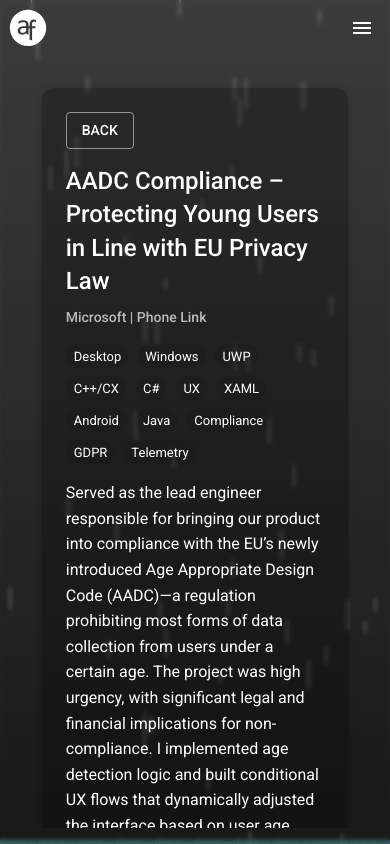
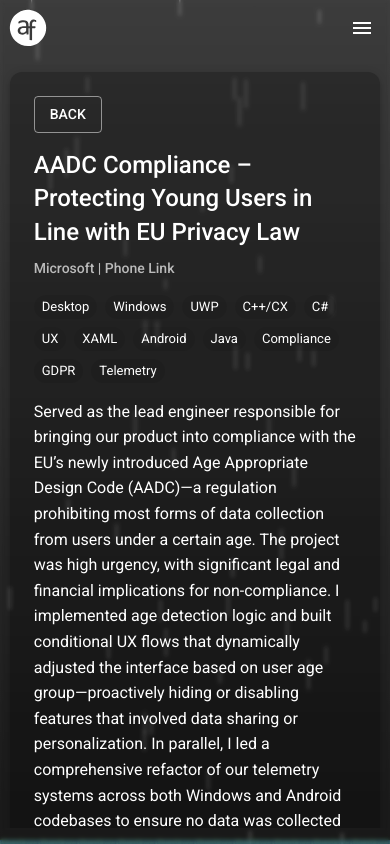
Before and after one commit to afisch710/alexfischman.dev, a Next.js app in the folder web/: page /experience/aadc-compliance-protecting-young-users-in-line-with-eu-privacy-law in a window 390 px wide. Built offline with nearby package versions, Linux system fonts and the light colour scheme.

Commit message:
Standardize all page layouts to maximize use of real estate available (desktop + mobile support)

```diff
--- a/web/src/components/blog/BlogPost.tsx
+++ b/web/src/components/blog/BlogPost.tsx
@@ -13,7 +13,7 @@
 
 export default function BlogPost({ post }: BlogPostProps) {
     return (
-        <Container sx={{ py: 6 }}>
+        <Container sx={{ p: 0 }}>
             <Paper elevation={3} sx={{ p: { xs: 3, md: 6 }, borderRadius: 3, bgcolor: 'background.paper' }}>
                 <Button component={NextLink} href="/blog" variant="outlined" sx={{ mb: 4 }}>
                     ← Back to Blog
--- a/web/src/components/experience/ExperiencePage.tsx
+++ b/web/src/components/experience/ExperiencePage.tsx
@@ -27,7 +27,7 @@
     }
 
     return (
-        <Container sx={{ py: 4 }}>
+        <Container sx={{ p: 0 }}>
             <Paper
                 elevation={3}
                 sx={{
--- a/web/src/components/layout/PageLayout.tsx
+++ b/web/src/components/layout/PageLayout.tsx
@@ -6,6 +6,7 @@
 import { usePathname, useRouter } from "next/navigation";
 import MenuIcon from "@mui/icons-material/Menu";
 import Footer from "./Footer";
+import { customMaxWidth } from '../../theme';
 
 const tabRoutes = ["", "blog", "experience", "about"];
 
@@ -64,6 +65,7 @@
     const [mobileNavOpen, setMobileNavOpen] = useState(false);
     const theme = useTheme();
     const isMobile = useMediaQuery(theme.breakpoints.down('sm'));
+    const maxWidth = isMobile ? customMaxWidth.mobile : customMaxWidth.desktop;
 
     return (
         <Box
@@ -174,7 +176,6 @@
                 <Box
                     sx={{
                         flex: 1,
-                        width: '100%',
                         overscrollBehaviorY: 'none',
                         overflowY: "auto",
                         display: "flex",
@@ -194,7 +195,7 @@
                             flexDirection: "column",
                         }}
                     >
-                        <Box sx={{ flex: 1 }}>
+                        <Box sx={{ flex: 1, pt: 2, pb: 4 }}>
                             {children}
                         </Box>
 
--- a/web/src/pages/about.tsx
+++ b/web/src/pages/about.tsx
@@ -40,7 +40,7 @@
                 ogImage={aboutData.ogImage}
                 ogUrl="https://www.alexfischman.dev/about"
             />
-            <Container maxWidth="lg" sx={{ py: 4 }}>
+            <Container maxWidth="lg" sx={{ p: 0 }}>
                 <Paper
                     elevation={3}
                     sx={{
--- a/web/src/pages/blog/[slug].tsx
+++ b/web/src/pages/blog/[slug].tsx
@@ -19,7 +19,7 @@
         ogImage={post.ogImage || 'af_dark.png'}
         ogUrl={`https://www.alexfischman.dev/blog/${post.slug}`}
       />
-      <Container>
+      <Container sx={{ p: 0 }}>
         <BlogPost post={post} />
       </Container>
     </>
--- a/web/src/pages/experience/[slug].tsx
+++ b/web/src/pages/experience/[slug].tsx
@@ -19,7 +19,7 @@
         ogImage={experience.ogImage || 'af_dark.png'}
         ogUrl={`https://www.alexfischman.dev/experience/${experience.slug}`}
       />
-      <Container>
+      <Container sx={{ p: 0 }}>
         <ExperiencePage experience={experience} />
       </Container>
     </>
--- a/web/src/pages/experience/index.tsx
+++ b/web/src/pages/experience/index.tsx
@@ -83,7 +83,7 @@
                 ogImage="af_dark.png"
                 ogUrl="https://www.alexfischman.dev/experience"
             />
-            <Box sx={{ width: '100%', p: 4, pb: 8 }}>
+            <Box sx={{ width: '100%', p: 0 }}>
                 {/* Header with title and filter toggle icon */}
                 <Box
                     display="flex"
--- a/web/src/pages/index.tsx
+++ b/web/src/pages/index.tsx
@@ -134,7 +134,7 @@
                 ogImage="af_dark.png"
                 ogUrl="https://www.alexfischman.dev/"
             />
-            <Container maxWidth="lg" sx={{ py: { xs: 2, md: 4 } }}>
+            <Container sx={{ p: 0 }}>
                 {/* Global CSS for animations */}
                 <style>{`
           @keyframes fadeIn {
--- a/web/src/theme.tsx
+++ b/web/src/theme.tsx
@@ -84,4 +84,9 @@
     },
 });
 
+export const customMaxWidth = {
+    mobile: '95vw',
+    desktop: '1200px',
+};
+
 export default theme;
```
